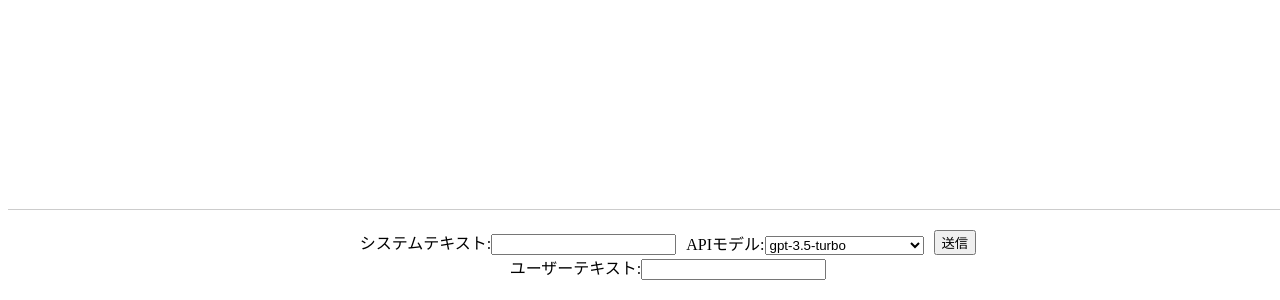
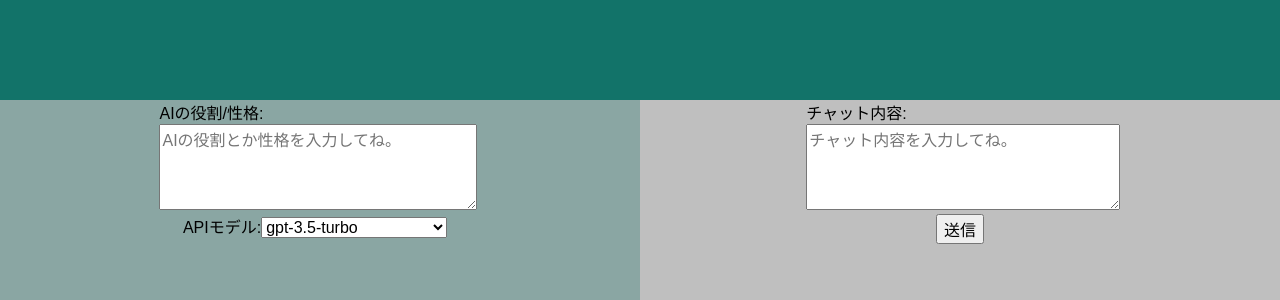
Before and after one commit to Lamaglama39/terraform-for-aws, a React (Vite) app in the folder openai-chat-app/react/: page / in a window 1280 px wide. Shown: the part 500-800 px from the top of the page. Built offline with nearby package versions, Linux system fonts and the light colour scheme.

Commit message:
:recycle: openai-chat-app             - CSSを別ファイルに分離             - UIの画面構成/色を修正

```diff
--- a/openai-chat-app/react/src/App.css
+++ b/openai-chat-app/react/src/App.css
@@ -1,17 +1,86 @@
+* {
+  margin: 0%;
+  font-size: 2vh;
+  font-family: Arial; Helvetica; sans-serif;
+}
+
+/* ページ全体 */
+.page {
+  height: 100% ;
+  width: 100% ;
+}
+
+/* チャットエリア全体 */
+.chat {
+  position: fixed;
+  left: 0;
+  right: 0;
+  overflow: auto;
+  height: 75vh;
+  margin-bottom: 20px;
+  display: flex;
+  flex-direction: column;
+  background-color: #127369;
+  padding: 1%;
+}
+
+/* メッセージ共通設定 */
 .message {
   width: max-content;
-  max-width: 80%;
-  padding: 10px;
-  margin-bottom: 10px;
-  border-radius: 5px;
+  max-width: 50%;
+  padding: 1%;
+  margin-bottom: 2vh;
+  border-radius: 1vh ;
 }
 
+/* ユーザーメッセージ */
 .user {
-  align-self: flex-start;
-  background-color: #d4edda;
+  align-self: flex-end;
+  background-color: #e6e6e6;
 }
 
+/* システムメッセージ */
 .system {
-  align-self: flex-end;
-  background-color: #cce5ff;
+  align-self: flex-start;
+  background-color: #e6e6e6;
 }
+
+/* フォーム全体 */
+.bottom-form {
+  position: fixed;
+  bottom: 0;
+  width: 100%;
+  height: 25vh;
+}
+
+/* フォームエリア全体 */
+.form-wrap {
+  display: flex;
+  flex-direction: row;
+  justify-content: center;
+  align-items: center;
+  width: 100%;
+  height: 100%;
+}
+
+/* フォーム共通設定 */
+.form-area {
+  display: flex;
+  flex-direction: column;
+  align-items: center;
+  width: 50%;
+  height: 100%;
+}
+
+/* テキストエリア共通設定 */
+.text-area {
+  width: 100%;
+  height: 10vh;
+}
+
+.system-form {
+  background-color: #8AA6A3;
+}
+.user-form {
+  background-color: #BFBFBF;
+}
--- a/openai-chat-app/react/src/App.jsx
+++ b/openai-chat-app/react/src/App.jsx
@@ -6,7 +6,7 @@ import "./App.css";
 const App = () => {
   const [chatHistory, setChatHistory] = useState([]);
   return (
-    <div>
+    <div className="page">
       <ChatDisplay chatHistory={chatHistory} />
       <ChatForm chatHistory={chatHistory} setChatHistory={setChatHistory} />
     </div>
--- a/openai-chat-app/react/src/components/ChatDisplay.jsx
+++ b/openai-chat-app/react/src/components/ChatDisplay.jsx
@@ -1,16 +1,6 @@
-import { useState, useEffect } from "react";
-
 const ChatDisplay = ({ chatHistory }) => {
   return (
-    <div
-      style={{
-        overflow: "auto",
-        height: "calc(100vh - 100px)",
-        marginBottom: "20px",
-        display: "flex",
-        flexDirection: "column",
-      }}
-    >
+    <div className="chat">
       {chatHistory.map((chat, index) => (
         <div key={index} className={`message ${chat.type}`}>
           <div dangerouslySetInnerHTML={{ __html: chat.message }}></div>
--- a/openai-chat-app/react/src/components/ChatForm.jsx
+++ b/openai-chat-app/react/src/components/ChatForm.jsx
@@ -50,36 +50,18 @@ const ChatForm = ({ chatHistory, setChatHistory }) => {
   };
 
   return (
-    <form
-      onSubmit={handleSubmit}
-      style={{
-        position: "fixed",
-        bottom: "0",
-        width: "100%",
-        display: "flex",
-        flexDirection: "column",
-        justifyContent: "center",
-        alignItems: "center",
-        backgroundColor: "#fff",
-        padding: "20px",
-        borderTop: "1px solid #ccc",
-      }}
-    >
-      <div
-        style={{
-          display: "flex",
-          flexDirection: "row",
-          alignItems: "center",
-        }}
-      >
+    <form onSubmit={handleSubmit} className="bottom-form">
+      <div className="form-wrap">
+        <div className="form-area system-form">
           <label style={{ marginRight: "10px" }}>
-          システムテキスト:
-          <input
-            type="text"
+            AIの役割/性格:
+            <textarea
+              placeholder="AIの役割とか性格を入力してね。"
               name="system_text"
               value={formState.system_text}
               onChange={handleInputChange}
-          />
+              className="text-area"
+            ></textarea>
           </label>
           <label style={{ marginRight: "10px" }}>
             APIモデル:
@@ -96,17 +78,27 @@ const ChatForm = ({ chatHistory, setChatHistory }) => {
               </option>
             </select>
           </label>
-        <input type="submit" value="送信" />
         </div>
+        <div className="form-area user-form">
           <label>
-        ユーザーテキスト:
-        <input
-          type="text"
+            チャット内容:
+            <textarea
+              className="text-area"
+              placeholder="チャット内容を入力してね。"
               name="user_text"
               value={formState.user_text}
               onChange={handleInputChange}
+            ></textarea>
+          </label>
+          <input
+            type="submit"
+            value="送信"
+            style={{
+              width: "width: 100%",
+            }}
           />
-      </label>
+        </div>
+      </div>
     </form>
   );
 };
```
Lines whose indentation alone changed are shown as unchanged.
